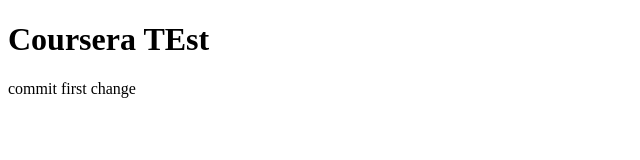
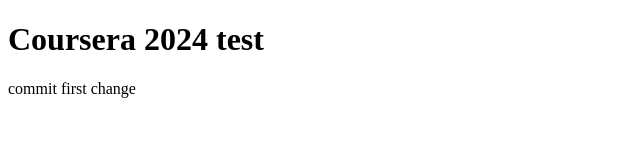
Before and after one commit to mariesdaisy/coursera-test, a plain HTML site: page index.html in a window 1280 px wide. Shown: the whole page, without its empty margins (0-640 px from the left). Drawn offline with Linux system fonts and the light colour scheme.

Commit message:
changes commit 2

```diff
--- a/index.html
+++ b/index.html
@@ -2,7 +2,7 @@
 <html>
 <body>
 
-<h1>Coursera TEst</h1>
+<h1>Coursera 2024 test </h1>
 <p>commit first change</p>
 
 </body>
```
